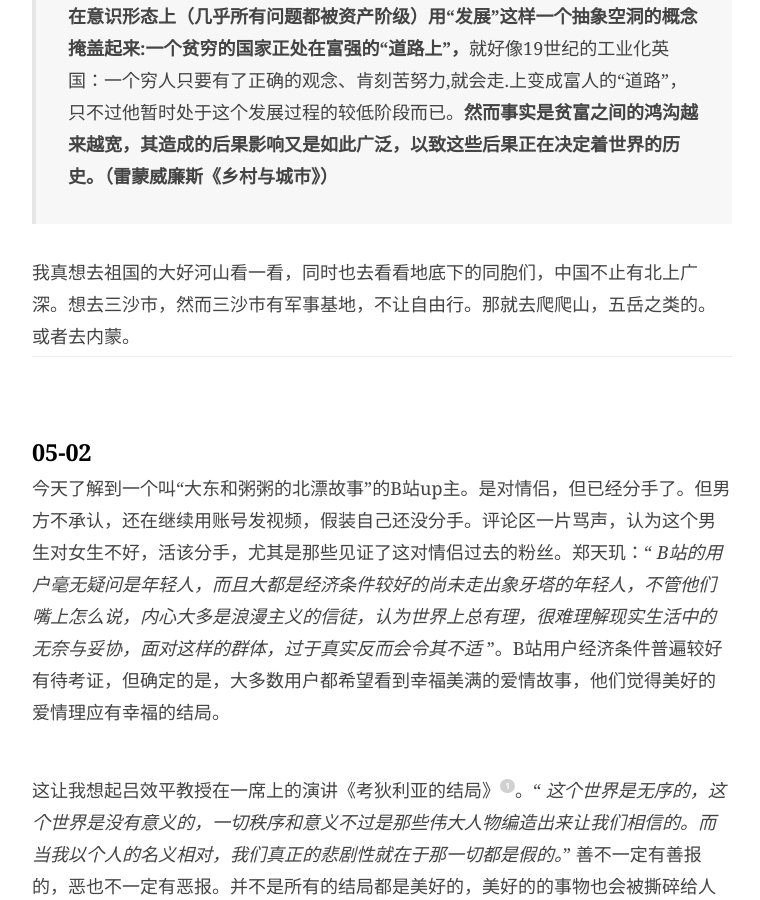
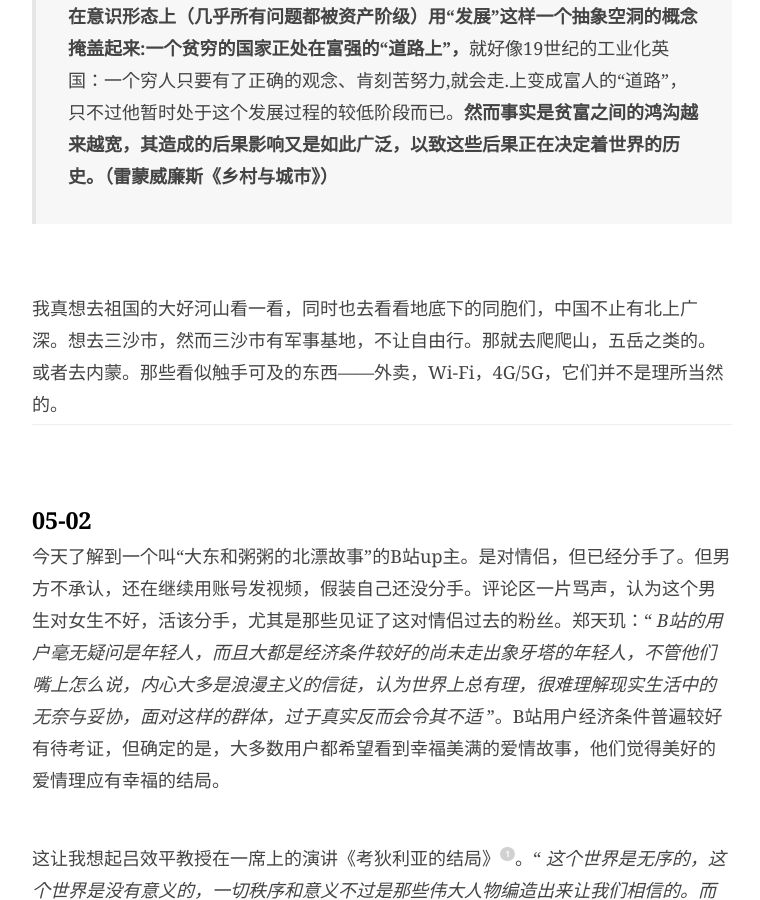
Before and after one commit to JaydenYL/JaydenYL.github.io, a Jekyll site: the page built from _posts/2020-04-26-日记.md, in a window 1280 px wide and 900 px high, scrolled down 657 px. Shown: the whole window, without its empty margins (258-1018 px from the left). Built offline with Jekyll 4.4.1, drawn with Linux system fonts in a browser that asks for light colours; comment, search, counter and statistics services are not loaded.

Commit message:
Update 2020-04-26-日记.md

```diff
--- a/_posts/2020-04-26-日记.md
+++ b/_posts/2020-04-26-日记.md
@@ -27,7 +27,9 @@ catalog: true
 
 > **在意识形态上（几乎所有问题都被资产阶级）用“发展”这样一个抽象空洞的概念掩盖起来:一个贫穷的国家正处在富强的“道路上”，**就好像19世纪的工业化英国：一个穷人只要有了正确的观念、肯刻苦努力,就会走.上变成富人的“道路”，只不过他暂时处于这个发展过程的较低阶段而已。**然而事实是贫富之间的鸿沟越来越宽，其造成的后果影响又是如此广泛，以致这些后果正在决定着世界的历史。（雷蒙威廉斯《乡村与城市》）**
 
-我真想去祖国的大好河山看一看，同时也去看看地底下的同胞们，中国不止有北上广深。想去三沙市，然而三沙市有军事基地，不让自由行。那就去爬爬山，五岳之类的。或者去内蒙。
+<br>
+
+我真想去祖国的大好河山看一看，同时也去看看地底下的同胞们，中国不止有北上广深。想去三沙市，然而三沙市有军事基地，不让自由行。那就去爬爬山，五岳之类的。或者去内蒙。那些看似触手可及的东西——外卖，Wi-Fi，4G/5G，它们并不是理所当然的。
 
 
 
```
